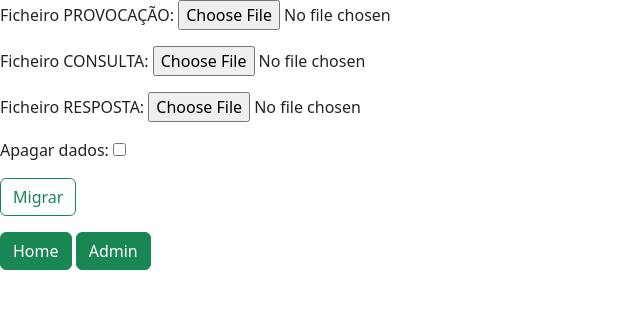
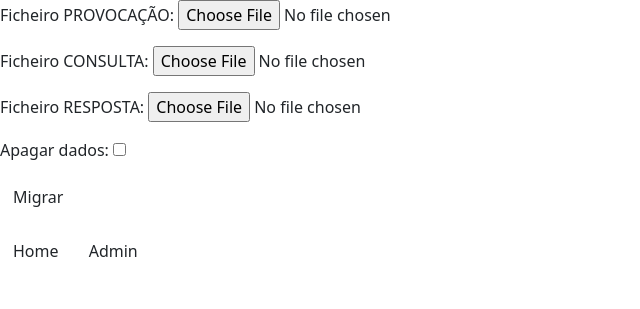
Before and after one commit to jaascenso/project_pcipt, a Django app: page /migracao/ in a window 1280 px wide. Shown: the top 309 px of the page, without its empty margins (0-640 px from the left). Run offline with Django 4.2, Linux system fonts and the light colour scheme.

Commit message:
change bootstap

```diff
--- a/historia/templates/failed.html
+++ b/historia/templates/failed.html
@@ -2,7 +2,7 @@
 <h1>Ocorreu um erro na Migração</h1>
 <p>Detalhes:</p>
 <p> {{ mensagem_erro }} </p>
-<a href="{% url 'home' %}">HOME</a>
-<a href="{% url 'migracao' %}">Voltar</a>
-<a href="{% url 'admin:index' %}">Admin</a>
+<a href="{% url 'home' %}" class="btn btn-high"> Home</a>
+<a href="{% url 'migracao' %}" class="btn btn-high"> Voltar</a>
+<a href="{% url 'admin:index' %}" class="btn btn-high"> Admin</a>
 {% endblock %}
--- a/historia/templates/migracao.html
+++ b/historia/templates/migracao.html
@@ -5,10 +5,10 @@
 <form method = "post" enctype="multipart/form-data">
    {% csrf_token %}
    {{ form.as_p }}
-   <button type="submit" class="btn btn-outline-success">Migrar</button>
+   <button type="submit" class="btn btn-outline-migrar">Migrar</button>
 </form>
-<a href="{% url 'home' %}" class="btn btn-high btn-success"> Home</a>
-<a href="{% url 'admin:index' %}" class="btn btn-high btn-success"> Admin</a>
+<a href="{% url 'home' %}" class="btn btn-high btn-home"> Home</a>
+<a href="{% url 'admin:index' %}" class="btn btn-high btn-admin"> Admin</a>
 
 <script src="https://cdn.jsdelivr.net/npm/bootstrap@5.2.1/dist/js/bootstrap.bundle.min.js" integrity="sha384-u1OknCvxWvY5kfmNBILK2hRnQC3Pr17a+RTT6rIHI7NnikvbZlHgTPOOmMi466C8" crossorigin="anonymous"></script>
 {% endblock %}
```
